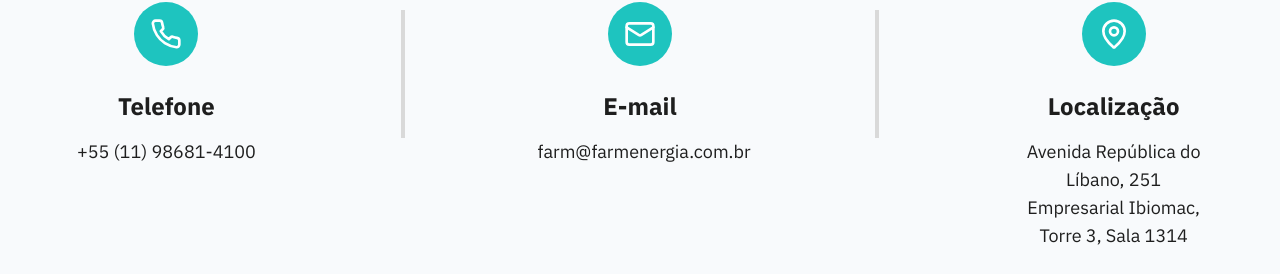
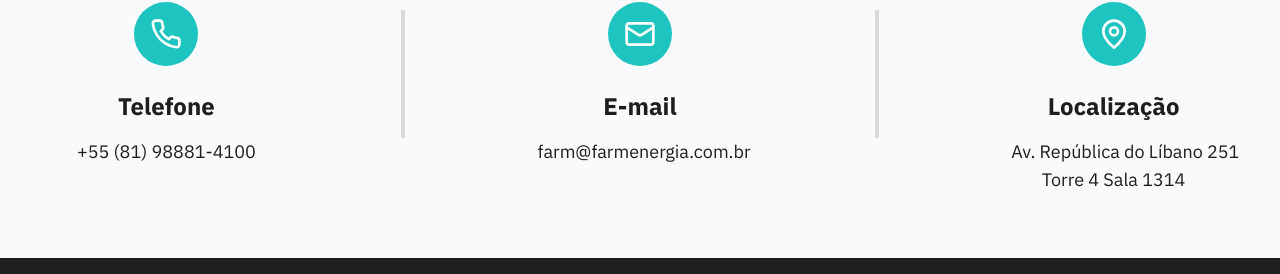
Before and after one commit to eduardoalins/WebFarm, a React (Vite) app: page /contato in a window 1280 px wide. Shown: the part 526-800 px from the top of the page. Built offline with nearby package versions, Linux system fonts and the light colour scheme.

Commit message:
Textos Contato

```diff
--- a/src/pages/Contato.tsx
+++ b/src/pages/Contato.tsx
@@ -52,10 +52,10 @@ const Contato = () => {
                 Telefone
               </h3>
               <a
-                href="tel:+5511986814100"
+                href="tel:+5581988814100"
                 className="font-ibm-plex text-lg text-farm-dark hover:text-farm-primary transition-colors"
               >
-                +55 (11) 98681-4100
+                +55 (81) 98881-4100
               </a>
             </div>
 
@@ -98,8 +98,13 @@ const Contato = () => {
                 Localização
               </h3>
               <div className="font-ibm-plex text-lg text-farm-dark">
-                <p>Avenida República do Líbano, 251</p>
-                <p>Empresarial Ibiomac, Torre 3, Sala 1314</p>
+                <a
+                  href="https://www.google.com/maps/place/EMPRESARIAL+RIO+MAR+TORRE+4/@-8.0848396,-34.9013288,862m/data=!3m2!1e3!4b1!4m6!3m5!1s0x7ab1f9c507ee1df:0xd7ed4c5a48797476!8m2!3d-8.0848396!4d-34.8964579!16s%2Fg%2F11vdxpr5j4?entry=ttu&g_ep=EgoyMDI1MDgyNS4wIKXMDSoASAFQAw%3D%3D"
+                  className="hover:text-farm-primary transition-colors whitespace-nowrap block"
+                >
+                  Av. República do Líbano 251 <br />
+                  Torre 4 Sala 1314
+                </a>
               </div>
             </div>
 
```
